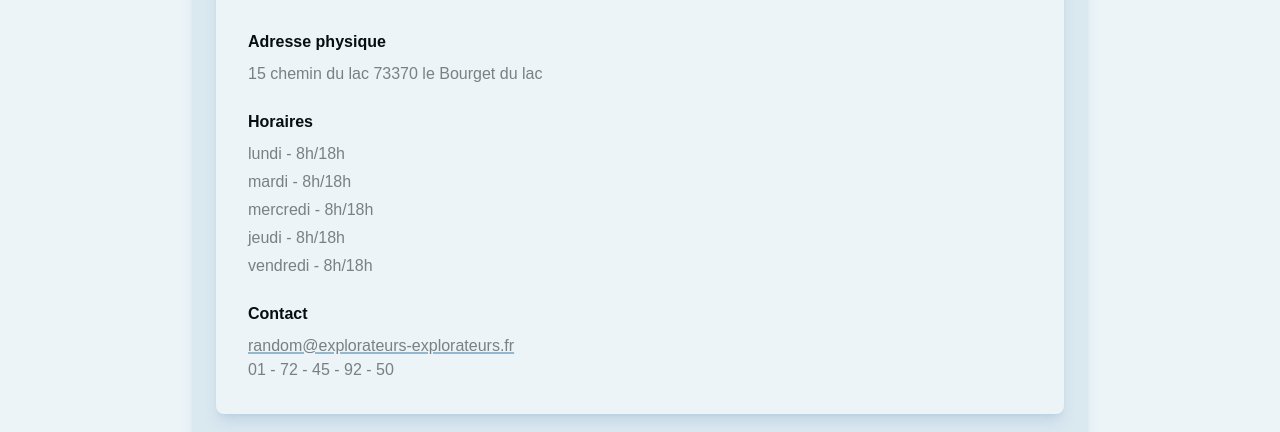
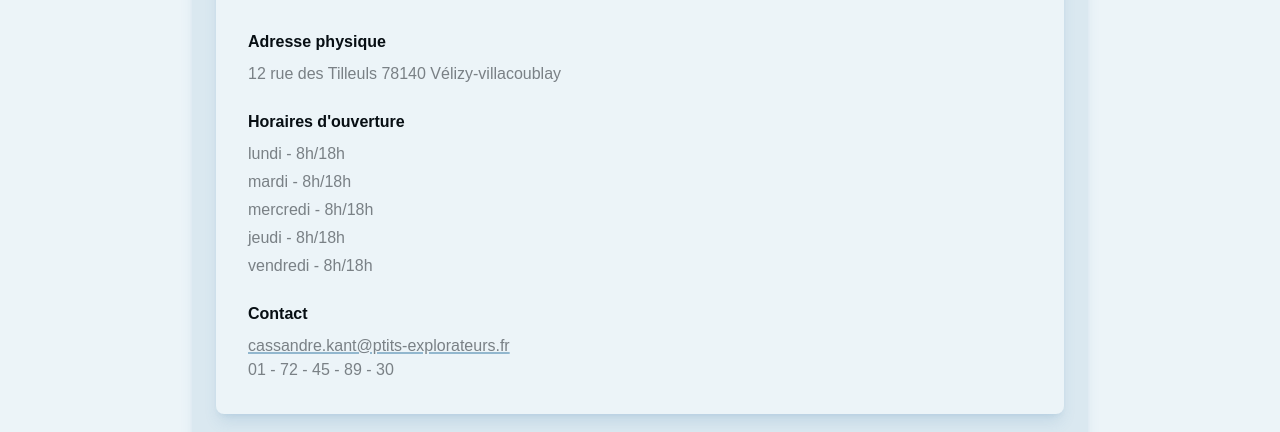
Before and after one commit to lasnelus/info405_explorateurs, a Vue app in the folder frontend/: page / in a window 1280 px wide. Shown: the part 1522-1954 px from the top of the page. Built offline with nearby package versions, Linux system fonts and the light colour scheme; no server answers; a web font is replaced by a local one.

Commit message:
chore: added correct contact info to mainpage

```diff
--- a/frontend/src/views/MainPage.vue
+++ b/frontend/src/views/MainPage.vue
@@ -48,12 +48,12 @@
           <!-- Address -->
           <div>
             <h3 class="font-semibold mb-2 color-primary">Adresse physique</h3>
-            <p class="text-text/50">15 chemin du lac 73370 le Bourget du lac</p>
+            <p class="text-text/50">12 rue des Tilleuls 78140 Vélizy-villacoublay</p>
           </div>
 
           <!-- Hours -->
           <div>
-            <h3 class="font-semibold mb-2 color-primary">Horaires</h3>
+            <h3 class="font-semibold mb-2 color-primary">Horaires d'ouverture</h3>
             <ul class="text-text/50 space-y-1">
               <li>lundi - 8h/18h</li>
               <li>mardi - 8h/18h</li>
@@ -80,11 +80,11 @@
                 hover:decoration-primary
                 duration-300
               "
-              href="mailto:random@explorateurs-explorateurs.fr">
-                random@explorateurs-explorateurs.fr
+              href="mailto:cassandre.kant@ptits-explorateurs.fr">
+                cassandre.kant@ptits-explorateurs.fr
               </a>
             </p>
-            <p class="text-text/50">01 - 72 - 45 - 92 - 50</p> <!-- TODO "click to copy" -->
+            <p class="text-text/50">01 - 72 - 45 - 89 - 30</p> <!-- TODO "click to copy" -->
           </div>
         </div>
       </div>
```
